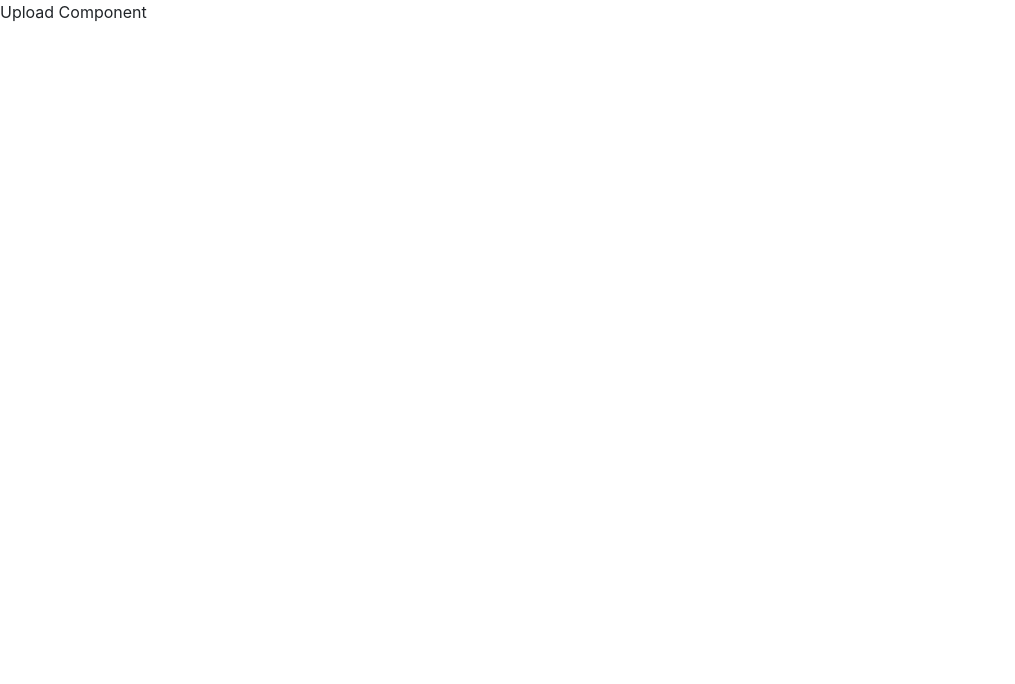
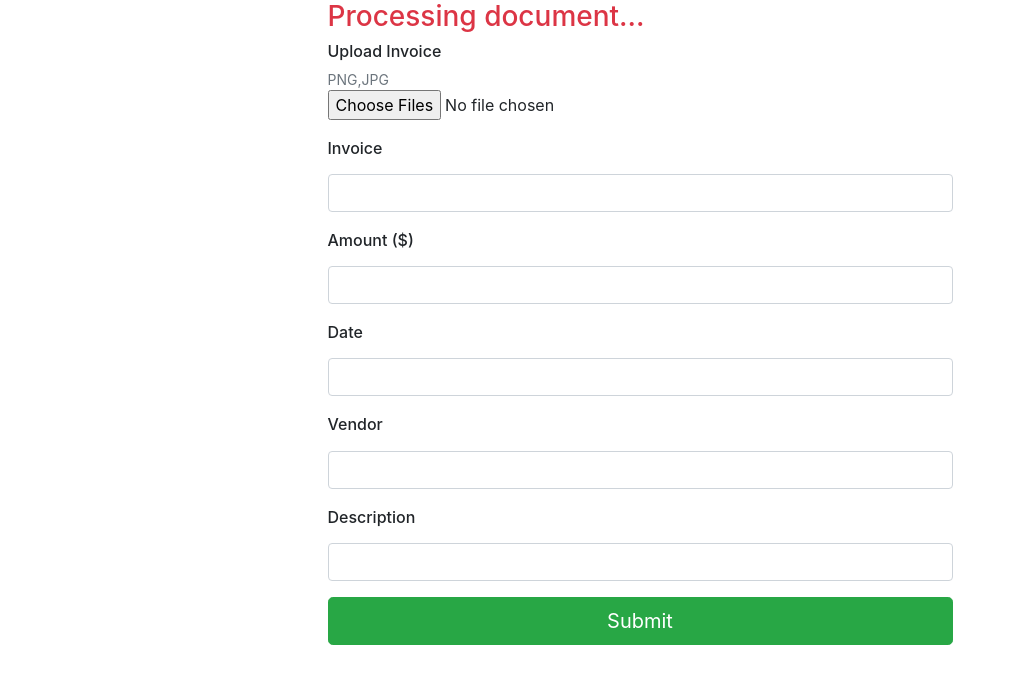
Before and after one commit to sumitsaini199711/OCR-App, a React (Create React App) app: page / in a window 1280 px wide. Shown: the top 684 px of the page, without its empty margins (0-1015 px from the left). Built offline with nearby package versions, Linux system fonts and the light colour scheme.

Commit message:
Added JSX UI Form elements code

```diff
--- a/src/Upload.js
+++ b/src/Upload.js
@@ -1,8 +1,121 @@
 import React, { Component } from "react";
+import FileBase64 from "react-file-base64";
+import { Button, Form, FormGroup, Label, FormText, Input } from "reactstrap";
+import { FontAwesomeIcon } from "@fortawesome/react-fontawesome";
+import { faInfoCircle } from "@fortawesome/free-solid-svg-icons";
+export class Upload extends Component {
+  constructor(props) {
+    super(props);
 
-export class Upload extends Component {
+    this.state = {
+      confirmation: "",
+    };
+
+    this.handleSubmit = this.handleSubmit.bind(this);
+  }
+
+  async handleSubmit(e) {
+    e.preventDefault();
+    this.setState({ confirmation: "Uploading..." });
+  }
+
+  getFiles() {}
+
   render() {
-    return <div>Upload Component</div>;
+    const processing = "Processing document...";
+    return (
+      <div className="row">
+        <div className="col-6 offset-3">
+          <Form onSubmit={this.handleSubmit}>
+            <FormGroup>
+              <h3 className="text-danger">{processing}</h3>
+              <h6>Upload Invoice</h6>
+              <FormText color="muted">PNG,JPG</FormText>
+
+              <div className="form-group files color">
+                <FileBase64
+                  multiple={true}
+                  onDone={this.getFiles.bind(this)}
+                ></FileBase64>
+              </div>
+            </FormGroup>
+
+            <FormGroup>
+              <Label>
+                <h6>Invoice</h6>
+              </Label>
+              <Input
+                type="text"
+                name="Invoice"
+                id="Invoice"
+                required
+                value={this.state.Invoice}
+                onChange={this.handleChane}
+              />
+            </FormGroup>
+
+            <FormGroup>
+              <Label>
+                <h6>Amount ($)</h6>
+              </Label>
+              <Input
+                type="text"
+                name="Amount"
+                id="Amount"
+                required
+                value={this.state.Amount}
+                onChange={this.handleChane}
+              />
+            </FormGroup>
+
+            <FormGroup>
+              <Label>
+                <h6>Date</h6>
+              </Label>
+              <Input
+                type="text"
+                name="InvoiceDate"
+                id="InvoiceDate"
+                required
+                value={this.state.InvoiceDate}
+                onChange={this.handleChane}
+              />
+            </FormGroup>
+
+            <FormGroup>
+              <Label>
+                <h6>Vendor</h6>
+              </Label>
+              <Input
+                type="text"
+                name="Vendor"
+                id="Vendor"
+                required
+                value={this.state.Vendor}
+                onChange={this.handleChane}
+              />
+            </FormGroup>
+
+            <FormGroup>
+              <Label>
+                <h6>Description</h6>
+              </Label>
+              <Input
+                type="text"
+                name="Description"
+                id="Description"
+                required
+                value={this.state.Description}
+                onChange={this.handleChane}
+              />
+            </FormGroup>
+            <Button className="btn btn-lg btn-block  btn-success">
+              Submit
+            </Button>
+          </Form>
+        </div>
+      </div>
+    );
   }
 }
 
```
